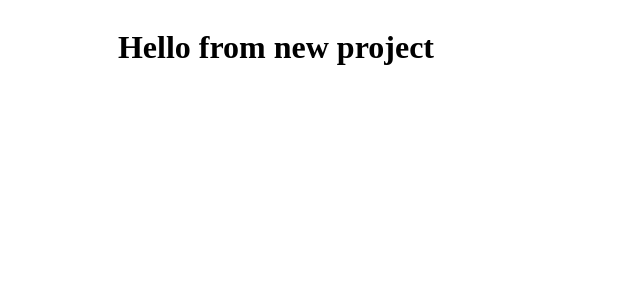
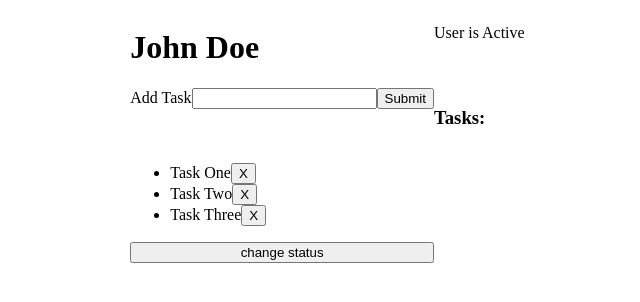
Before and after one commit to belal0438/vuejscrasscourse, a Vue app in the folder vue-project/: page / in a window 1280 px wide. Shown: the top 302 px of the page, without its empty margins (206-846 px from the left). Built offline with nearby package versions, Linux system fonts and the light colour scheme.

Commit message:
basic method like add and delete

```diff
--- a/vue-project/src/App.vue
+++ b/vue-project/src/App.vue
@@ -1,7 +1,58 @@
-<script setup></script>
+<script setup>
+import { ref } from "vue";
+
+const name = ref("John Doe");
+const status = ref("active");
+const tasks = ref(["Task One", "Task Two", "Task Three"]);
+
+const newTask = ref("");
+
+const toggleStatus = () => {
+  if (status.value === "active") {
+    status.value = "pending";
+  } else if (status.value === "pending") {
+    status.value = "inactive";
+  } else {
+    status.value = "active";
+  }
+};
+
+const addTask = () => {
+  if (newTask.value.trim() !== "") {
+    tasks.value.push(newTask.value);
+    newTask.value = "";
+  }
+};
+
+const deletTask = (index) => {
+  tasks.value.splice(index, 1);
+};
+</script>
 
 <template>
-  <h1>Hello from new project</h1>
+  <h1>{{ name }}</h1>
+  <p v-if="status === 'active'">User is Active</p>
+  <p v-else-if="status === 'pending'">User is pending</p>
+  <p v-else>User is inactive</p>
+
+  <form @submit.prevent="addTask">
+    <label for="newTask">Add Task</label>
+    <input type="text" id="newTask" name="newTask" v-model="newTask" />
+    <button type="submit">Submit</button>
+  </form>
+
+  <h3>Tasks:</h3>
+  <ul>
+    <li v-for="(task, index) in tasks" :key="task">
+      <span>
+        {{ task }}
+      </span>
+      <button @click="deletTask(index)">X</button>
+    </li>
+  </ul>
+  <br />
+  <!-- <button v-on:click="toggleStatus">change status</button> -->
+  <button @click="toggleStatus">change status</button>
 </template>
 
 <style scoped></style>
```
